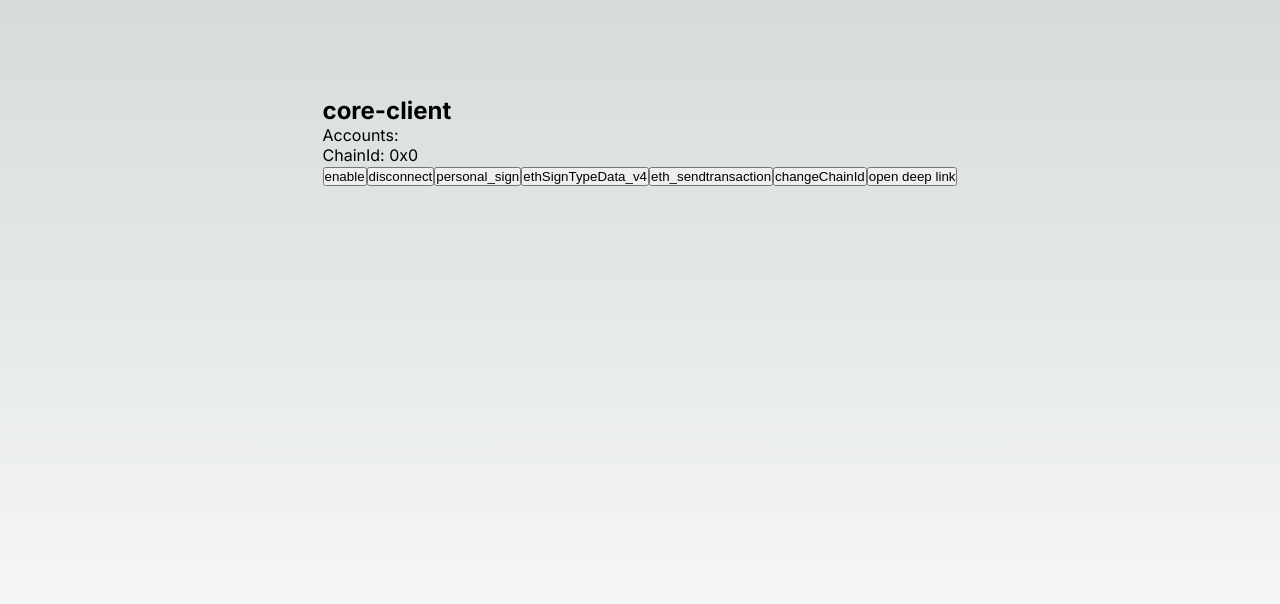
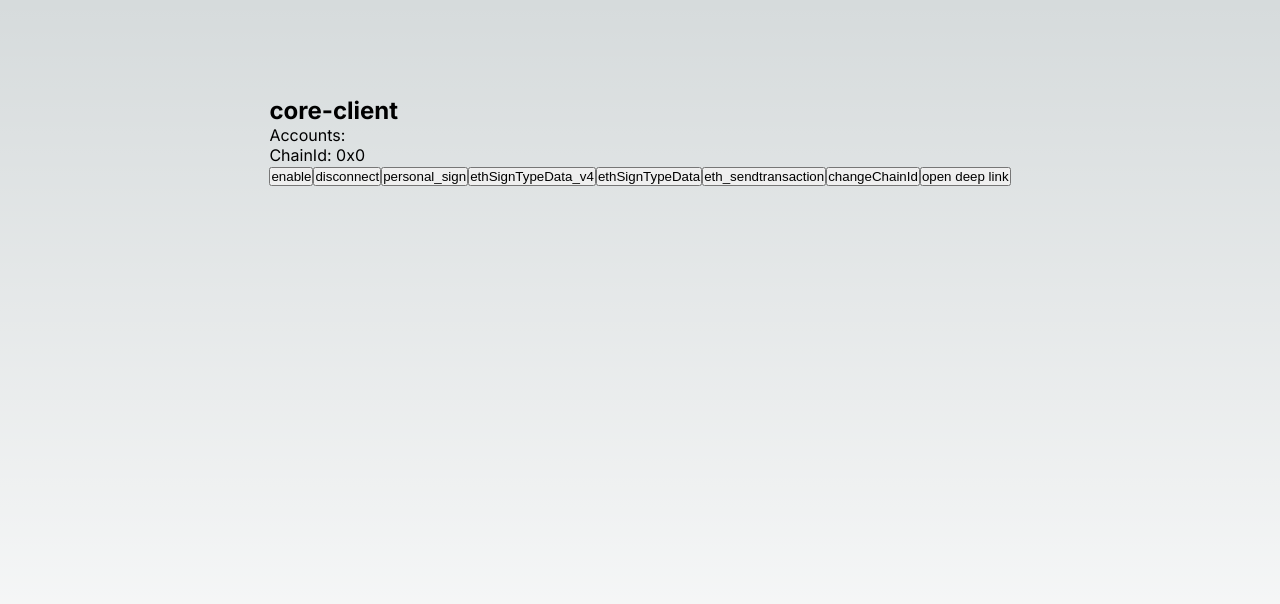
Before and after one commit to sunopar/test-sdk, a Next.js app: page / in a window 1280 px wide. Shown: the top 604 px of the page. Built offline with nearby package versions, Linux system fonts and the light colour scheme.

Commit message:
add ethSignTypeData

```diff
--- a/src/components/core.js
+++ b/src/components/core.js
@@ -25,6 +25,95 @@ export function Client() {
       );
     }
   }, []);
+  const ethSignTypeData = async () => {
+    const msgParams = JSON.stringify({
+      domain: {
+        // This defines the network, in this case, Mainnet.
+        chainId: 1,
+        // Give a user-friendly name to the specific contract you're signing for.
+        name: "Ether Mail",
+        // Add a verifying contract to make sure you're establishing contracts with the proper entity.
+        verifyingContract: "0xCcCCccccCCCCcCCCCCCcCcCccCcCCCcCcccccccC",
+        // This identifies the latest version.
+        version: "1",
+      },
+
+      // This defines the message you're proposing the user to sign, is dapp-specific, and contains
+      // anything you want. There are no required fields. Be as explicit as possible when building out
+      // the message schema.
+      message: {
+        contents: "Hello, Bob!",
+        attachedMoneyInEth: 4.2,
+        from: {
+          name: "Cow",
+          wallets: [
+            "0xCD2a3d9F938E13CD947Ec05AbC7FE734Df8DD826",
+            "0xDeaDbeefdEAdbeefdEadbEEFdeadbeEFdEaDbeeF",
+          ],
+        },
+        to: [
+          {
+            name: "Bob",
+            wallets: [
+              "0xbBbBBBBbbBBBbbbBbbBbbbbBBbBbbbbBbBbbBBbB",
+              "0xB0BdaBea57B0BDABeA57b0bdABEA57b0BDabEa57",
+              "0xB0B0b0b0b0b0B000000000000000000000000000",
+            ],
+          },
+        ],
+      },
+      // This refers to the keys of the following types object.
+      primaryType: "Mail",
+      types: {
+        // This refers to the domain the contract is hosted on.
+        EIP712Domain: [
+          { name: "name", type: "string" },
+          { name: "version", type: "string" },
+          { name: "chainId", type: "uint256" },
+          { name: "verifyingContract", type: "address" },
+        ],
+        // Not an EIP712Domain definition.
+        Group: [
+          { name: "name", type: "string" },
+          { name: "members", type: "Person[]" },
+        ],
+        // Refer to primaryType.
+        Mail: [
+          { name: "from", type: "Person" },
+          { name: "to", type: "Person[]" },
+          { name: "contents", type: "string" },
+        ],
+        // Not an EIP712Domain definition.
+        Person: [
+          { name: "name", type: "string" },
+          { name: "wallets", type: "address[]" },
+        ],
+      },
+    });
+
+    const params = [accounts[0], msgParams];
+
+    console.log(
+      JSON.stringify({
+        method: "eth_signTypedData",
+        params: params,
+        from: accounts[0],
+      })
+    );
+    const rs = await client
+      .request({
+        method: "eth_signTypedData",
+        params: params,
+        from: accounts[0],
+      })
+      .catch((error) => {
+        console.log(
+          "🚀 ~ file: client.tsx ~ ethSignTypedData ~ error:",
+          error.code,
+          error.message
+        );
+      });
+  }
 
   const ethSignTypeData_v4 = async () => {
     // eth_signTypedData_v4 parameters. All of these parameters affect the resulting signature.
@@ -229,6 +318,7 @@ export function Client() {
           <button onClick={personalSign}>personal_sign</button>
           {/* <button onClick={ethSign}>ethSign</button> */}
           <button onClick={ethSignTypeData_v4}>ethSignTypeData_v4</button>
+          <button onClick={ethSignTypeData}>ethSignTypeData</button>
           <button onClick={sendTransaction}>eth_sendtransaction</button>
           <button onClick={changeChainId}>changeChainId</button>
           <button onClick={openDeeplink}>open deep link</button>
```
